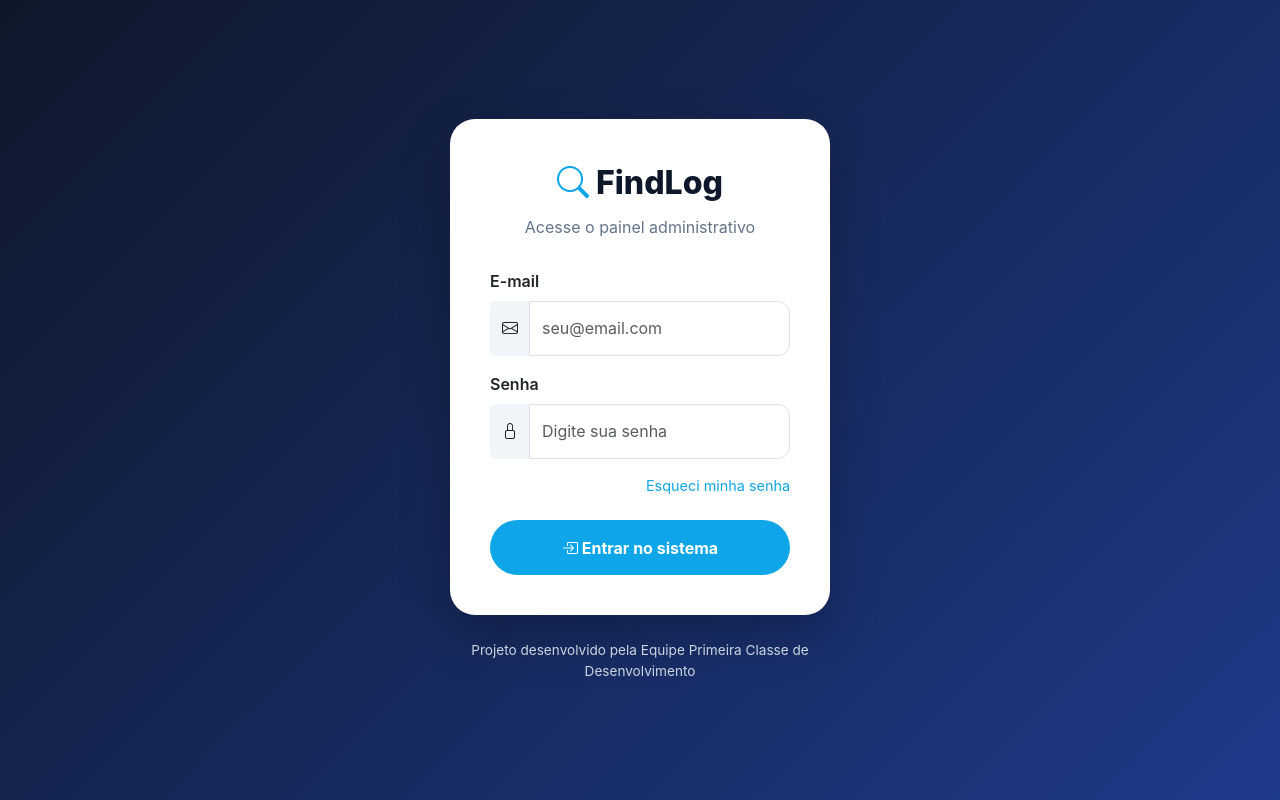
After one commit to willianjonhy05/FindLogV1, a Flask app: page /login in a window 1280 px wide. The commit adds this page. Run offline with Flask 3, Linux system fonts and the light colour scheme.

Commit message:
criando o login

```diff
--- a/controller/main_controller.py
+++ b/controller/main_controller.py
@@ -3,3 +3,14 @@ from flask import render_template, request
 
 def index():
     return render_template('public/index.html')
+
+
+def login():
+    if request.method == 'GET':
+        return render_template('login.html')
+    elif request.method == 'POST':
+        email = request.form.get("email")
+        senha = request.form.get("senha")
+        return "Login realizado com sucesso!"
+    else:
+        return "Método não permitido", 405
--- a/routes/main_routes.py
+++ b/routes/main_routes.py
@@ -2,3 +2,4 @@ from controller import main_controller
 
 def adicionar_rotas(app):
     app.add_url_rule('/', view_func=main_controller.index, methods=['GET'])
+    app.add_url_rule('/login', endpoint='login', view_func=main_controller.login, methods=['GET', 'POST'])
--- /dev/null
+++ b/static/css/login.css
@@ -0,0 +1,179 @@
+:root {
+
+    --primary: #0f172a;
+    --primary-light: #1e3a8a;
+    --accent: #0ea5e9;
+    --bg: #f8fafc;
+
+}
+
+
+
+body {
+
+    min-height: 100vh;
+
+    background:
+        linear-gradient(135deg,
+            var(--primary),
+            var(--primary-light));
+
+    display: flex;
+
+    align-items: center;
+
+    justify-content: center;
+
+    font-family: "Inter", "Segoe UI", Arial, sans-serif;
+
+}
+
+
+
+
+.login-container {
+
+    width: 100%;
+
+    max-width: 420px;
+
+    padding: 20px;
+
+}
+
+
+
+
+.login-card {
+
+    background: white;
+
+    border-radius: 25px;
+
+    padding: 40px;
+
+    box-shadow:
+        0 20px 50px rgba(0, 0, 0, .25);
+
+}
+
+
+
+
+.logo {
+
+
+    text-align: center;
+
+    font-size: 2rem;
+
+    font-weight: 800;
+
+    color: var(--primary);
+
+}
+
+
+
+.logo i {
+
+    color: var(--accent);
+
+}
+
+
+
+.subtitle {
+
+    text-align: center;
+
+    color: #64748b;
+
+    margin-bottom: 30px;
+
+}
+
+
+
+.form-control {
+
+
+    height: 55px;
+
+    border-radius: 12px;
+
+}
+
+
+
+.input-group-text {
+
+
+    background: #f1f5f9;
+
+    border: none;
+
+}
+
+
+
+.btn-login {
+
+
+    height: 55px;
+
+    border: none;
+
+    border-radius: 50px;
+
+    background: var(--accent);
+
+    color: white;
+
+    font-weight: 700;
+
+    transition: .3s;
+
+}
+
+
+
+.btn-login:hover {
+
+
+    background: #0284c7;
+
+    color: white;
+
+    transform: translateY(-2px);
+
+
+}
+
+
+
+.forgot {
+
+
+    text-decoration: none;
+
+    color: var(--accent);
+
+    font-size: .9rem;
+
+}
+
+
+
+.footer {
+
+
+    text-align: center;
+
+    margin-top: 25px;
+
+    color: #cbd5e1;
+
+    font-size: .85rem;
+
+}
--- /dev/null
+++ b/templates/login.html
@@ -0,0 +1,205 @@
+<!DOCTYPE html>
+<html lang="pt-BR">
+
+<head>
+
+    <meta charset="UTF-8">
+
+    <meta name="viewport" content="width=device-width, initial-scale=1.0">
+
+
+    <title>Login | FindLog</title>
+
+
+    <link href="https://cdn.jsdelivr.net/npm/bootstrap@5.3.3/dist/css/bootstrap.min.css" rel="stylesheet">
+
+
+    <link href="https://cdn.jsdelivr.net/npm/bootstrap-icons@1.11.3/font/bootstrap-icons.css" rel="stylesheet">
+
+    <link rel="stylesheet" href="{{ url_for('static', filename='css/login.css') }}">
+
+
+
+
+</head>
+
+
+
+<body>
+
+
+
+    <div class="login-container">
+
+
+
+        <div class="login-card">
+
+
+
+            <div class="logo mb-2">
+
+
+                <i class="bi bi-search"></i>
+
+                FindLog
+
+
+            </div>
+
+
+
+            <p class="subtitle">
+
+                Acesse o painel administrativo
+
+            </p>
+
+
+
+
+            <form method="POST" action="{{ url_for('login') }}">
+
+
+
+
+
+                <div class="mb-3">
+
+
+                    <label class="form-label fw-semibold">
+
+                        E-mail
+
+                    </label>
+
+
+                    <div class="input-group">
+
+
+                        <span class="input-group-text">
+
+                            <i class="bi bi-envelope"></i>
+
+                        </span>
+
+
+
+                        <input type="email" name="email" class="form-control" placeholder="seu@email.com" required>
+
+
+
+                    </div>
+
+
+                </div>
+
+
+
+
+
+
+
+                <div class="mb-3">
+
+
+                    <label class="form-label fw-semibold">
+
+                        Senha
+
+                    </label>
+
+
+
+                    <div class="input-group">
+
+
+                        <span class="input-group-text">
+
+                            <i class="bi bi-lock"></i>
+
+                        </span>
+
+
+
+                        <input type="password" name="senha" class="form-control" placeholder="Digite sua senha"
+                            required>
+
+
+
+                    </div>
+
+
+                </div>
+
+
+
+
+
+
+
+                <div class="d-flex justify-content-end mb-4">
+
+                    <a href="#" class="forgot">
+
+                        Esqueci minha senha
+
+                    </a>
+
+                </div>
+
+
+
+
+
+
+
+                <button class="btn btn-login w-100">
+
+
+                    <i class="bi bi-box-arrow-in-right"></i>
+
+
+                    Entrar no sistema
+
+
+                </button>
+
+
+
+
+
+            </form>
+
+
+
+
+
+
+        </div>
+
+
+
+
+        <div class="footer">
+
+            Projeto desenvolvido pela Equipe Primeira Classe de Desenvolvimento
+
+        </div>
+
+
+
+
+    </div>
+
+
+
+
+
+    <script src="https://cdn.jsdelivr.net/npm/bootstrap@5.3.3/dist/js/bootstrap.bundle.min.js"></script>
+
+
+
+</body>
+
+</html>
--- a/templates/public/index.html
+++ b/templates/public/index.html
@@ -46,7 +46,7 @@
                     </li>
 
                     <li class="nav-item ms-lg-3">
-                        <a href="#" class="btn btn-primary-custom">
+                        <a href="{{ url_for('login') }}" class="btn btn-primary-custom">
                             Área de Login
                         </a>
                     </li>
```
